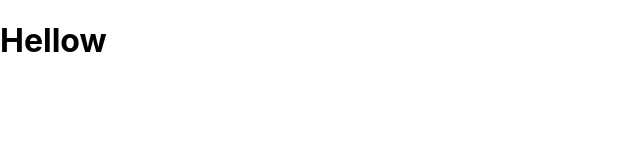
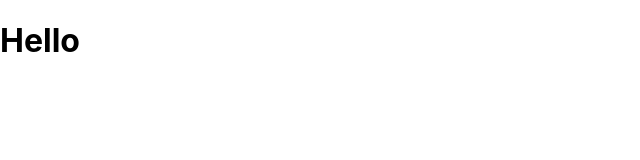
Before and after one commit to Sourabhpande532/berry-bazaar-cart, a React (Create React App) app: page / in a window 1280 px wide. Shown: the top 160 px of the page, without its empty margins (0-640 px from the left). Built offline with nearby package versions, Linux system fonts and the light colour scheme.

Commit message:
Feat: add App.js

```diff
--- a/src/App.js
+++ b/src/App.js
@@ -1,6 +1,6 @@
 const App = () => {
   return (
-    <h1>Hellow</h1>
+    <h1>Hello</h1>
   )
 }
 export default App;
```
